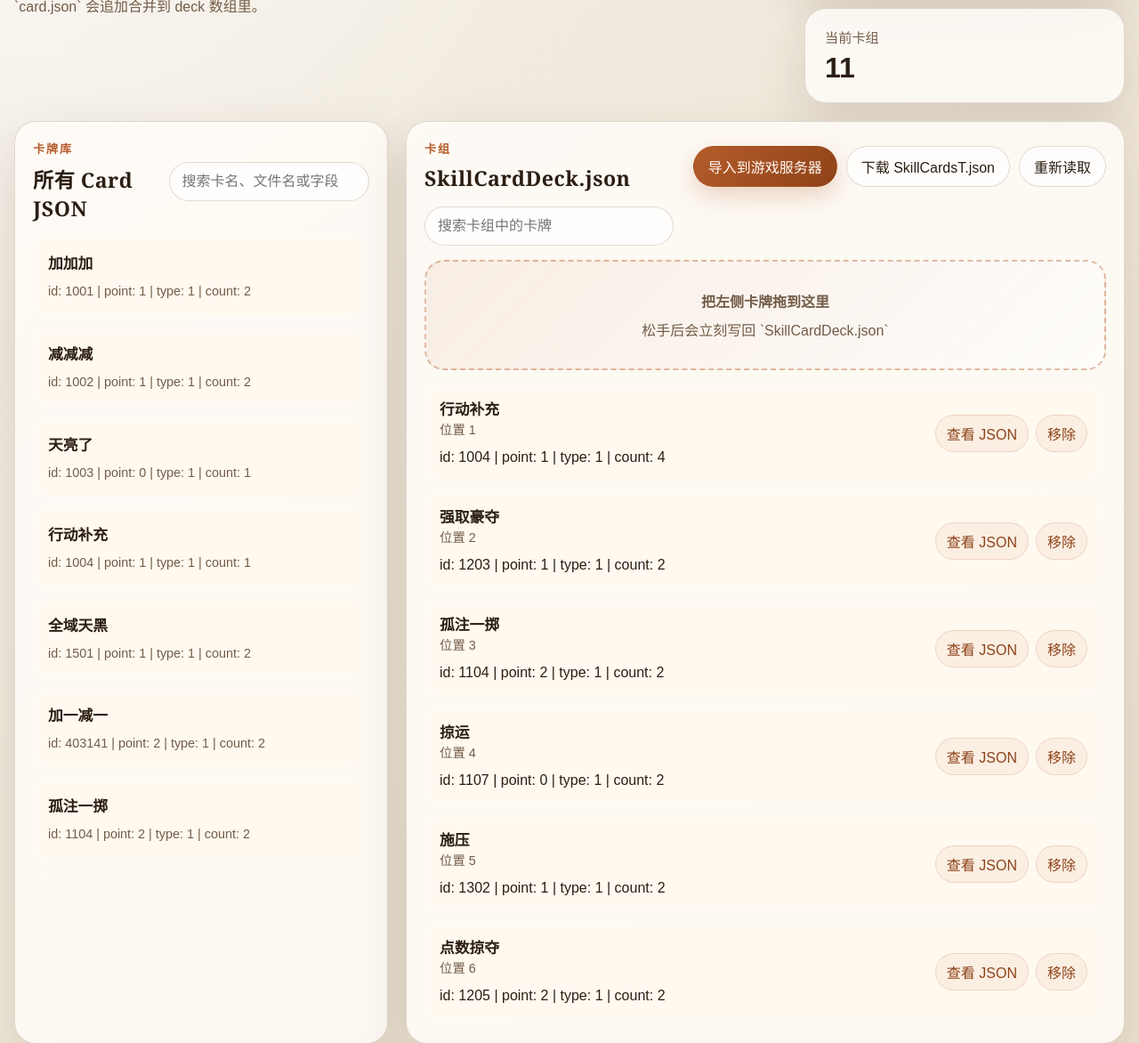
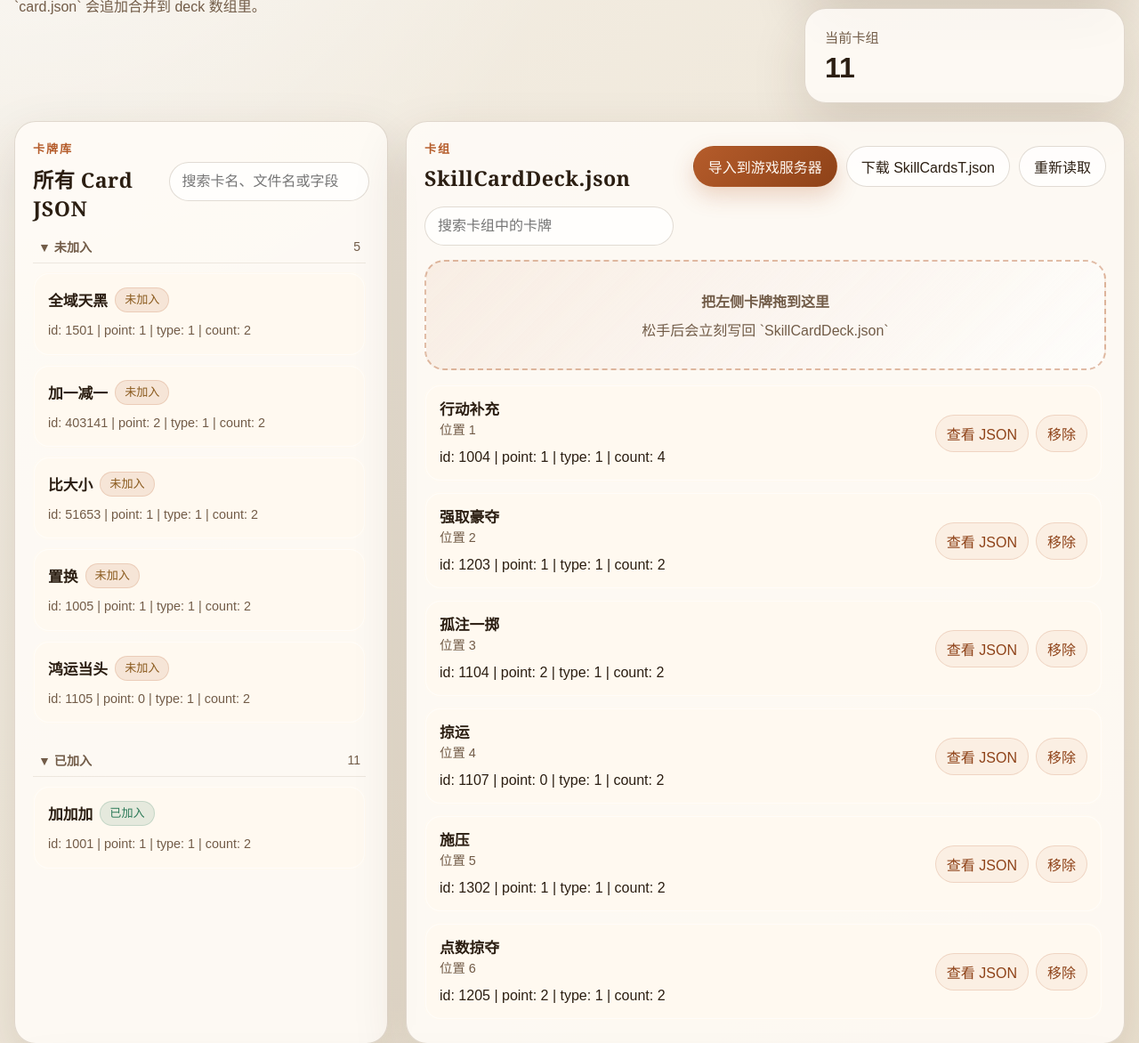
Before and after one commit to Baoste/CardEditorWebApp, a Flask app: page / in a window 1280 px wide. Shown: the part 305-1477 px from the top of the page at 89% size. Run offline with Flask 3, Linux system fonts and the light colour scheme.

Commit message:
feat: add mark

```diff
--- a/app/routes.py
+++ b/app/routes.py
@@ -244,6 +244,40 @@ def load_deck():
         return normalize_deck_cards(deck_document["cards"])
 
     raise ValueError('SkillCardDeck.json must contain {"cards": [...]}')
+
+
+def sync_updated_card_into_deck(previous_card, updated_card):
+    previous_core = extract_card_core(previous_card)
+    updated_core = extract_card_core(updated_card)
+
+    previous_id = previous_core.get("id")
+    try:
+        previous_id = int(previous_id)
+    except (TypeError, ValueError):
+        return load_deck(), 0
+
+    deck = load_deck()
+    updated_count = 0
+    synchronized_deck = []
+
+    for deck_card in deck:
+        deck_core = extract_card_core(deck_card)
+        deck_id = deck_core.get("id")
+        try:
+            deck_id = int(deck_id)
+        except (TypeError, ValueError):
+            deck_id = None
+
+        if deck_id == previous_id:
+            synchronized_deck.append(deepcopy(updated_core))
+            updated_count += 1
+        else:
+            synchronized_deck.append(deck_core)
+
+    if updated_count:
+        write_deck_file(DECK_FILE, synchronized_deck)
+
+    return synchronized_deck, updated_count
 
 
 def build_card_descriptor(path: Path, completion_statuses=None):
@@ -627,11 +661,20 @@ def update_card():
         else:
             return jsonify({"error": "Card JSON must be an object."}), 400
 
+        previous_card = deepcopy(editable_card)
+
         for key, value in normalized.items():
             editable_card[key] = value
 
         write_json_file(card_path, card_document)
-        return jsonify({"card": build_card_descriptor(card_path)})
+        deck, updated_deck_card_count = sync_updated_card_into_deck(previous_card, editable_card)
+        return jsonify(
+            {
+                "card": build_card_descriptor(card_path),
+                "deck": deck,
+                "updatedDeckCardCount": updated_deck_card_count,
+            }
+        )
     except (OSError, ValueError, json.JSONDecodeError) as error:
         return jsonify({"error": str(error)}), 500
 
--- a/app/static/css/style.css
+++ b/app/static/css/style.css
@@ -892,6 +892,36 @@ input {
     font-size: 1.05rem;
 }
 
+.library-card-topline {
+    display: flex;
+    gap: 8px;
+    flex-wrap: wrap;
+    align-items: center;
+}
+
+.library-deck-badge {
+    display: inline-flex;
+    align-items: center;
+    justify-content: center;
+    padding: 5px 10px;
+    border-radius: 999px;
+    font-size: 0.82rem;
+    line-height: 1.2;
+    border: 1px solid transparent;
+}
+
+.library-deck-badge.is-in-deck {
+    color: #2c7a58;
+    background: rgba(44, 122, 88, 0.12);
+    border-color: rgba(44, 122, 88, 0.18);
+}
+
+.library-deck-badge.is-not-in-deck {
+    color: #8a5a1d;
+    background: rgba(181, 92, 43, 0.12);
+    border-color: rgba(181, 92, 43, 0.18);
+}
+
 .builder-card-topline {
     display: flex;
     gap: 8px;
--- a/app/static/js/main.js
+++ b/app/static/js/main.js
@@ -7,6 +7,10 @@ const state = {
     draggingDeckIndex: null,
     selectedLibraryFile: null,
     selectedCardForEdit: null,
+    libraryGroupFoldouts: {
+        pending: true,
+        added: true,
+    },
 };
 
 const elements = {
@@ -303,8 +307,49 @@ function updateCounters() {
     elements.deckCount.textContent = String(state.deck.length);
 }
 
+function buildDeckMembershipKeySet() {
+    return new Set(state.deck.map((card) => buildCardLookupKey(card)));
+}
+
+function isLibraryCardInDeck(cardItem, membershipKeys = null) {
+    const keys = membershipKeys || buildDeckMembershipKeySet();
+    return keys.has(buildCardLookupKey(cardItem.card));
+}
+
+function renderLibraryGroup(title, items, groupKey, emptyCopy, membershipKeys) {
+    const open = state.libraryGroupFoldouts[groupKey] !== false;
+
+    return `
+        <section class="builder-card-group">
+            <button class="builder-card-group-header" type="button" data-action="toggle-library-group" data-group="${groupKey}">
+                <span class="builder-card-group-title">${open ? "▼" : "▶"} ${escapeHtml(title)}</span>
+                <span>${items.length}</span>
+            </button>
+            ${open ? (items.length ? items.map((item) => {
+                const isInDeck = isLibraryCardInDeck(item, membershipKeys);
+                return `
+                    <article
+                        class="card-tile ${state.selectedLibraryFile === item.fileName ? "is-selected" : ""}"
+                        data-file-name="${item.fileName}"
+                        draggable="true"
+                    >
+                        <div class="card-tile-header">
+                            <div class="library-card-topline">
+                                <h3 class="card-title">${escapeHtml(item.name)}</h3>
+                                <span class="library-deck-badge ${isInDeck ? "is-in-deck" : "is-not-in-deck"}">${isInDeck ? "已加入" : "未加入"}</span>
+                            </div>
+                        </div>
+                        <div class="card-summary">${escapeHtml(summarizeCard(item.card))}</div>
+                    </article>
+                `;
+            }).join("") : `<div class="builder-group-empty">${escapeHtml(emptyCopy)}</div>`) : ""}
+        </section>
+    `;
+}
+
 function renderLibrary() {
     const keyword = state.filterText.trim().toLowerCase();
+    const membershipKeys = buildDeckMembershipKeySet();
     const filteredCards = state.cards.filter((item) => {
         if (!item.isCompleted) {
             return false;
@@ -333,22 +378,13 @@ function renderLibrary() {
         return;
     }
 
-    elements.libraryList.innerHTML = filteredCards
-        .map((item) => `
-            <article
-                class="card-tile ${state.selectedLibraryFile === item.fileName ? "is-selected" : ""}"
-                data-file-name="${item.fileName}"
-                draggable="true"
-            >
-                <div class="card-tile-header">
-                    <div>
-                        <h3 class="card-title">${escapeHtml(item.name)}</h3>
-                    </div>
-                </div>
-                <div class="card-summary">${escapeHtml(summarizeCard(item.card))}</div>
-            </article>
-        `)
-        .join("");
+    const pendingCards = filteredCards.filter((item) => !isLibraryCardInDeck(item, membershipKeys));
+    const addedCards = filteredCards.filter((item) => isLibraryCardInDeck(item, membershipKeys));
+
+    elements.libraryList.innerHTML = `
+        ${renderLibraryGroup("未加入", pendingCards, "pending", "当前搜索结果里没有未加入卡组的卡牌。", membershipKeys)}
+        ${renderLibraryGroup("已加入", addedCards, "added", "当前搜索结果里没有已加入卡组的卡牌。", membershipKeys)}
+    `;
 
     bindLibraryEvents();
 }
@@ -417,6 +453,17 @@ function renderDeck() {
 }
 
 function bindLibraryEvents() {
+    elements.libraryList.querySelectorAll("[data-action='toggle-library-group']").forEach((button) => {
+        button.addEventListener("click", () => {
+            const group = button.dataset.group;
+            if (!group) {
+                return;
+            }
+            state.libraryGroupFoldouts[group] = !(state.libraryGroupFoldouts[group] !== false);
+            renderLibrary();
+        });
+    });
+
     elements.libraryList.querySelectorAll(".card-tile").forEach((node) => {
         node.addEventListener("click", () => {
             const card = state.cards.find((item) => item.fileName === node.dataset.fileName);
@@ -497,6 +544,12 @@ function jumpToLibraryCardFromDeckCard(deckCard) {
     if (state.filterText) {
         state.filterText = "";
         elements.cardSearch.value = "";
+    }
+
+    if (isLibraryCardInDeck(matchedLibraryCard)) {
+        state.libraryGroupFoldouts.added = true;
+    } else {
+        state.libraryGroupFoldouts.pending = true;
     }
 
     state.selectedLibraryFile = matchedLibraryCard.fileName;
@@ -591,6 +644,7 @@ async function appendCardToDeck(fileName) {
         });
 
         state.deck = response.deck;
+        renderLibrary();
         renderDeck();
         updateCounters();
         showJson(fileName, response.addedCard);
@@ -609,6 +663,7 @@ async function removeDeckCard(index) {
         });
 
         state.deck = response.deck;
+        renderLibrary();
         renderDeck();
         updateCounters();
         showJson(`已移除 #${index + 1}`, response.removedCard);
@@ -704,8 +759,11 @@ async function saveCardEdits(event) {
             body: JSON.stringify(payload),
         });
 
+        state.deck = response.deck;
         replaceCardInState(response.card);
         selectLibraryCard(response.card);
+        renderDeck();
+        updateCounters();
         setStatus(`${response.card.fileName} 已保存`);
     } catch (error) {
         setStatus(error.message, true);
```
